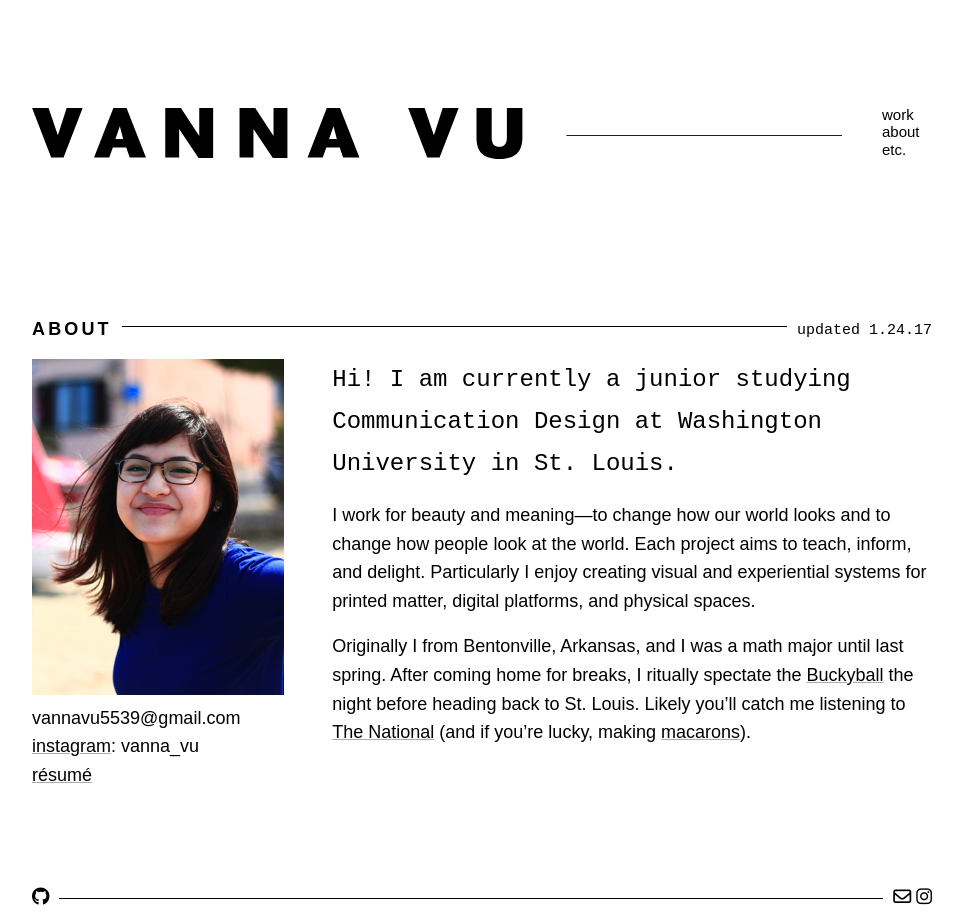
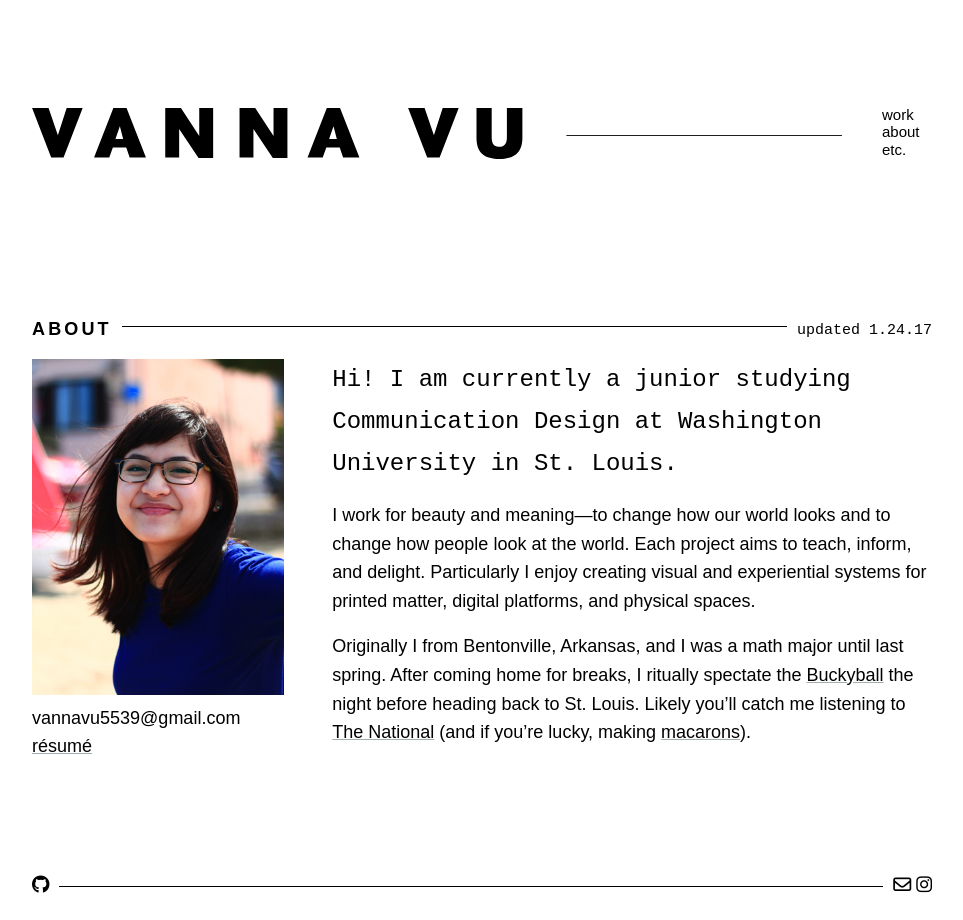
Before and after one commit to vannavu/vannavu.github.io, a Jekyll site: the page built from about.md, in a window 1280 px wide. Shown: the whole page, without its empty margins (158-1121 px from the left). Built offline with Jekyll 4.4.1, drawn with Linux system fonts in a browser that asks for light colours; nearby versions of some CDN libraries; some web fonts are replaced.

Commit message:
removed instagram from about

```diff
--- a/about.md
+++ b/about.md
@@ -7,7 +7,6 @@ layout: default
 
 >![portrait](/images/portrait.jpg)
 vannavu5539@gmail.com
-[instagram](http://instagram.com/vanna_vu){:target="_blank}: vanna_vu
 [r&eacute;sum&eacute;](/documents/resume_spring18_vannavu.pdf){:target="_blank"}
 
 ## Hi! I am currently a junior studying Communication Design at Washington University in St. Louis.
```
